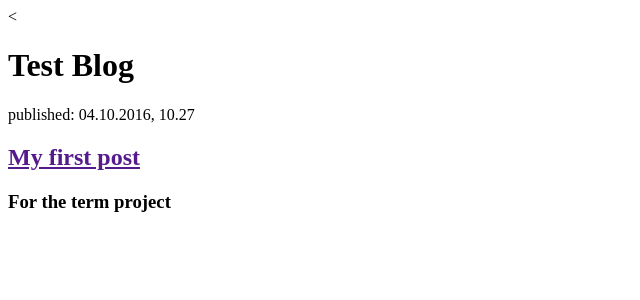
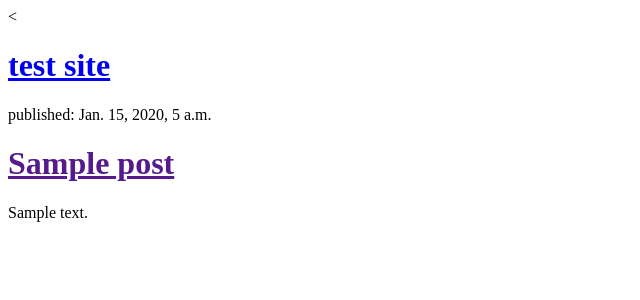
Before and after one commit to nileshbansal/my-first-blog, a Django app: template blog/templates/blog/post_list.html in a window 1280 px wide. Shown: the top 300 px of the page, without its empty margins (0-640 px from the left). Run offline with Django 3.2, Linux system fonts and the light colour scheme; the template is opened without the code that fills it: values that come from a table or form of the project are taken from there, others are empty; tables that the repository leaves empty hold one stand-in row (values such as "Sample post").

Commit message:
modified templates to display posts from database.

```diff
--- a/blog/templates/blog/post_list.html
+++ b/blog/templates/blog/post_list.html
@@ -7,12 +7,16 @@
 
 	<body>
 		<div>
-			<h1>Test Blog</h1>
+			<h1><a href="/">test site</a></h1>
 		</div>
 		<div>
-			<p>published: 04.10.2016, 10.27</p>
-			<h2><a href="">My first post</a></h2>
-			<h3>For the term project</h3>
+			{% for post in posts %}
+			<div>
+				<p>published: {{ post.published_date }}</p>
+				<h1><a href="">{{ post.title }}</a></h1>
+				<p>{{ post.text|linebreaks }}</p>
+			</div>
+			{% endfor %}
 		</div>
 	</body>
 
--- a/blog/views.py
+++ b/blog/views.py
@@ -1,5 +1,8 @@
 from django.shortcuts import render
+from django.utils import timezone
+from .models import Post
 
 # Create your views here.
 def post_list(request):
-	return render(request, 'blog/post_list.html', {})
+	posts = Post.objects.filter(published_date__lte=timezone.now()).order_by("published_date")
+	return render(request, 'blog/post_list.html', {"posts":posts})
```
